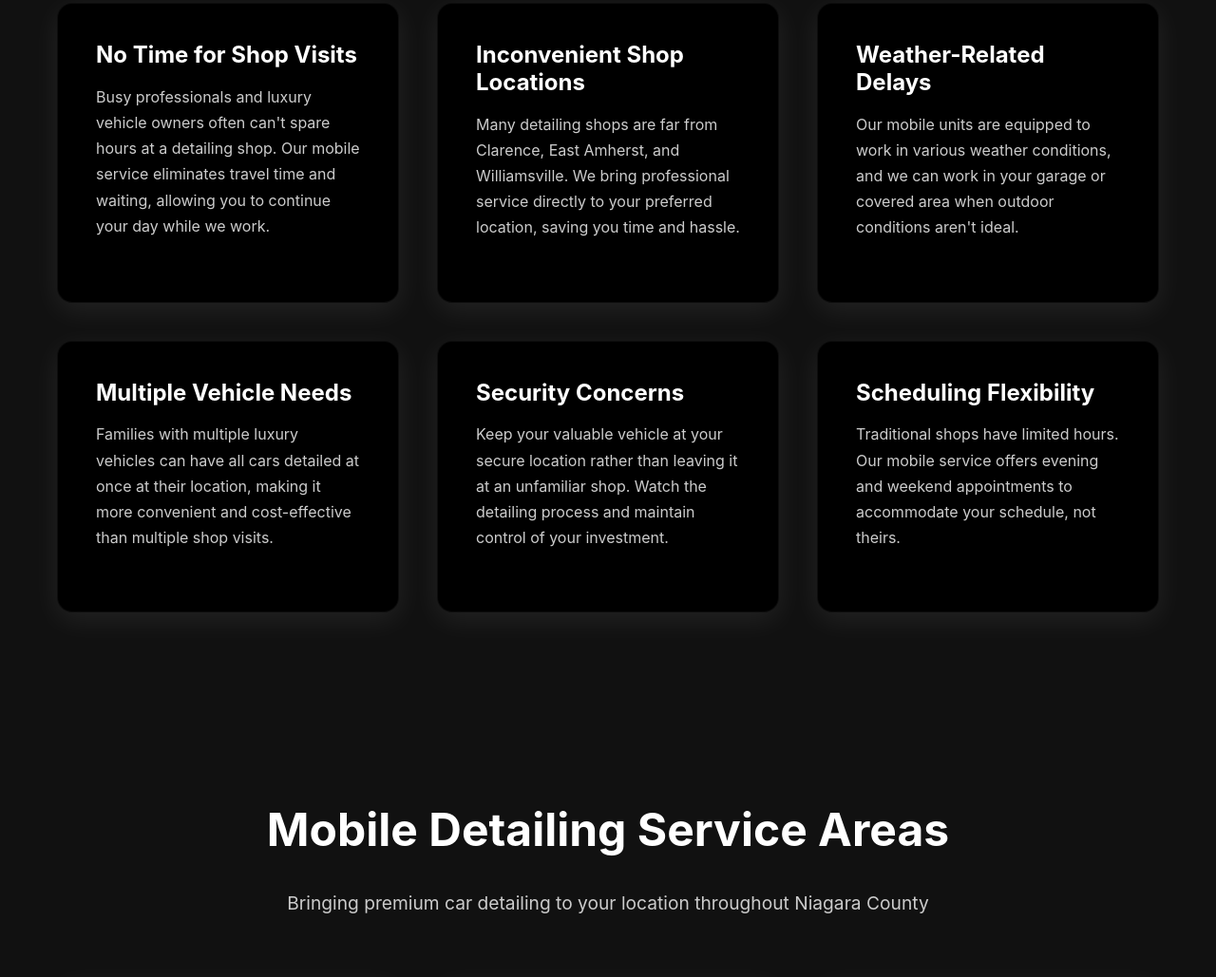
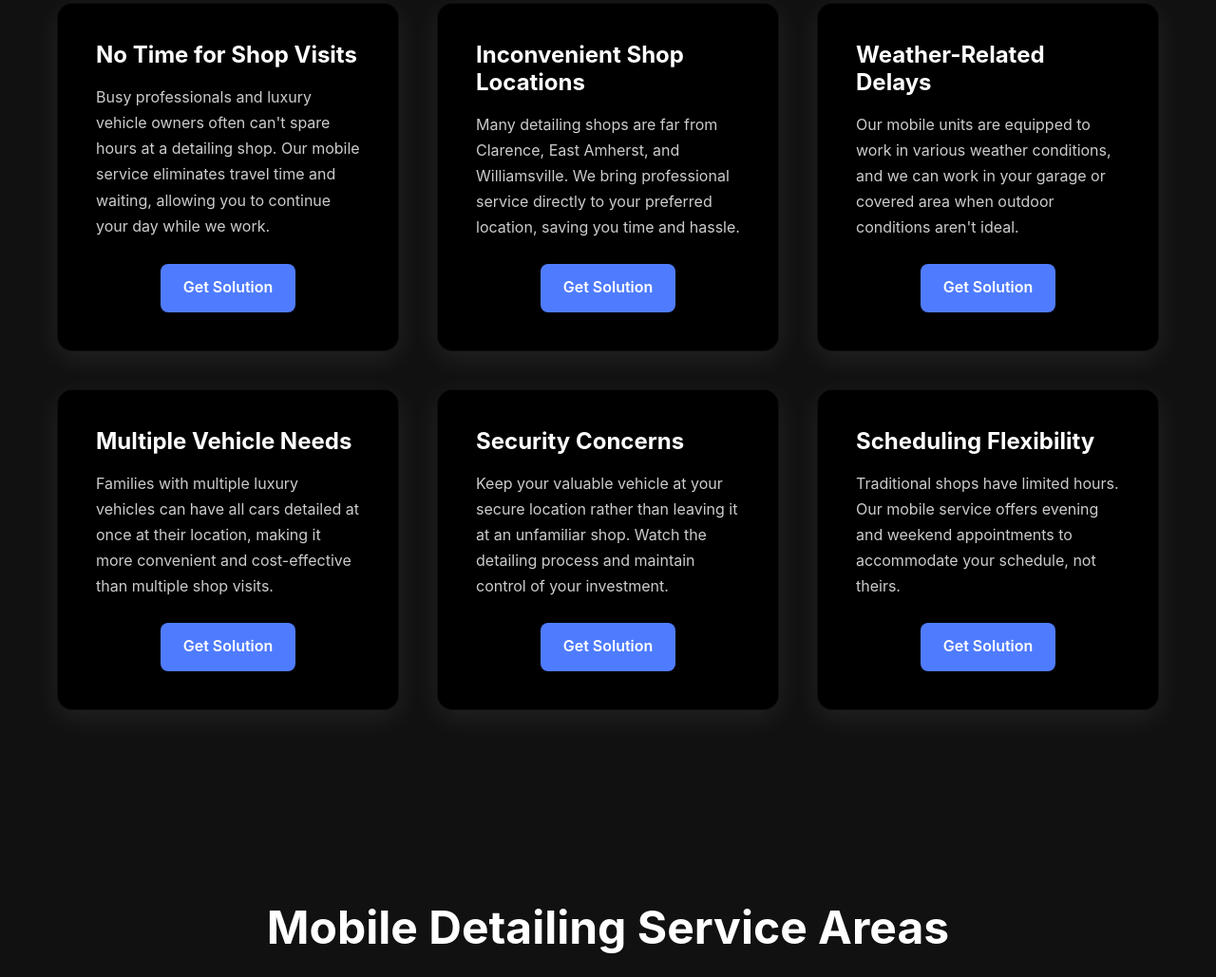
Before and after one commit to jamiltruthmedia-spec/716website3, a plain HTML site: page mobile-car-detailing.html in a window 1280 px wide. Shown: the part 5093-6122 px from the top of the page at 95% size. Drawn offline with Linux system fonts and the light colour scheme.

Commit message:
Add files via upload

```diff
--- a/mobile-car-detailing.html
+++ b/mobile-car-detailing.html
@@ -311,26 +311,32 @@
                 <div class="issue-card">
                     <h3>No Time for Shop Visits</h3>
                     <p>Busy professionals and luxury vehicle owners often can't spare hours at a detailing shop. Our mobile service eliminates travel time and waiting, allowing you to continue your day while we work.</p>
+                    <a href="tel:7164050316" class="area-btn">Get Solution</a>
                 </div>
                 <div class="issue-card">
                     <h3>Inconvenient Shop Locations</h3>
                     <p>Many detailing shops are far from Clarence, East Amherst, and Williamsville. We bring professional service directly to your preferred location, saving you time and hassle.</p>
+                    <a href="tel:7164050316" class="area-btn">Get Solution</a>
                 </div>
                 <div class="issue-card">
                     <h3>Weather-Related Delays</h3>
                     <p>Our mobile units are equipped to work in various weather conditions, and we can work in your garage or covered area when outdoor conditions aren't ideal.</p>
+                    <a href="tel:7164050316" class="area-btn">Get Solution</a>
                 </div>
                 <div class="issue-card">
                     <h3>Multiple Vehicle Needs</h3>
                     <p>Families with multiple luxury vehicles can have all cars detailed at once at their location, making it more convenient and cost-effective than multiple shop visits.</p>
+                    <a href="tel:7164050316" class="area-btn">Get Solution</a>
                 </div>
                 <div class="issue-card">
                     <h3>Security Concerns</h3>
                     <p>Keep your valuable vehicle at your secure location rather than leaving it at an unfamiliar shop. Watch the detailing process and maintain control of your investment.</p>
+                    <a href="tel:7164050316" class="area-btn">Get Solution</a>
                 </div>
                 <div class="issue-card">
                     <h3>Scheduling Flexibility</h3>
                     <p>Traditional shops have limited hours. Our mobile service offers evening and weekend appointments to accommodate your schedule, not theirs.</p>
+                    <a href="tel:7164050316" class="area-btn">Get Solution</a>
                 </div>
             </div>
         </div>
```
